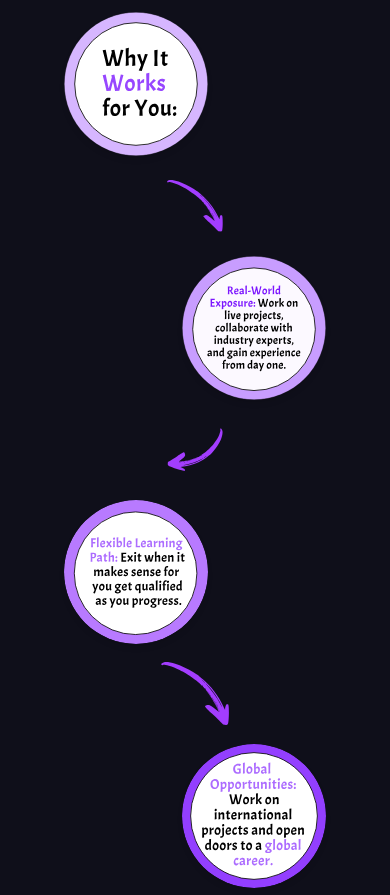
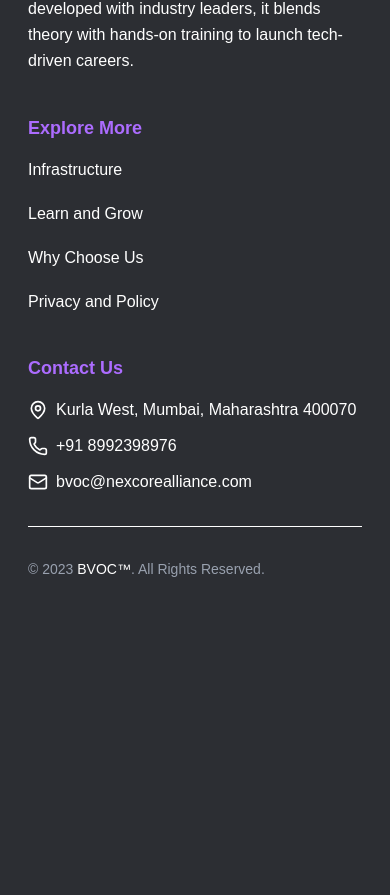
Before and after one commit to Code4Bharat1/BVOC_AIML, a Next.js app: page /whychooseus in a window 390 px wide. Shown: the part 6787-7682 px from the top of the page. After the commit the page ends 7366 px from the top, so only its background shows below. Built offline with nearby package versions, Linux system fonts and the light colour scheme.

Commit message:
Refactor MobileFlowChart component to use Next.js Image for optimized loading and improve layout structure

```diff
--- a/src/components/WhyChooseUs/TopBenefits.jsx
+++ b/src/components/WhyChooseUs/TopBenefits.jsx
@@ -3,6 +3,7 @@ import { motion, AnimatePresence, useAnimation } from "framer-motion";
 import { useInView } from "framer-motion";
 import React, { useState, useRef, useEffect } from "react";
 import { ChevronDown } from "lucide-react";
+import Image from "next/image";
 
 const CenteredBoxWithCards = () => {
   const cards = [
@@ -286,63 +287,75 @@ const CenteredBoxWithCards = () => {
   );
 };
 
-// 👇 MobileFlowChart component
 const MobileFlowChart = () => {
   return (
-    <div className="flex flex-col items-center px-4 text-white space-y-4">
-      <div className="w-full max-w-xs relative space-y-4">
-        <div className="flex justify-start">
-          <img
+    <div className="flex flex-col items-center px-4 py-0 text-white">
+      <div className="w-full max-w-xs relative h-[700px]">
+        {/* Step 1: Left */}
+        <Image
           src="/x3.svg"
           alt="Why It Works for You"
-            className="w-36 h-36 object-contain rounded-full shadow-md transition-transform duration-300 hover:scale-110"
+          width={144}
+          height={144}
+          className="absolute top-0 left-4"
         />
-        </div>
-        <div className="flex justify-center">
-          <img
+
+        {/* Arrow 1 */}
+        <Image
           src="/purple-arrow-down.svg"
-            alt="Arrow"
-            className="w-14 h-17 object-contain"
+          alt="Arrow 1"
+          width={68}
+          height={68}
+          className="absolute top-[90px] right-18"
         />
-        </div>
-        <div className="flex justify-end">
-          <img
+
+        {/* Step 2: Right */}
+        <Image
           src="/x1.svg"
           alt="Real-World Experience"
-            className="w-36 h-36 object-contain rounded-full shadow-md transition-transform duration-300 hover:scale-110"
+          width={144}
+          height={144}
+          className="absolute top-[160px] right-4"
         />
-        </div>
-        <div className="flex justify-center">
-          <img
+
+        {/* Arrow 2 */}
+        <Image
           src="/purple-arrow-down2.svg"
-            alt="Arrow"
-            className="w-14 h-17 object-contain"
+          alt="Arrow 2"
+          width={68}
+          height={68}
+          className="absolute top-[300px] right-30"
         />
-        </div>
-        <div className="flex justify-start">
-          <img
+
+        {/* Step 3: Left */}
+        <Image
           src="/x2.svg"
           alt="Flexible Learning Path"
-            className="w-36 h-36 object-contain rounded-full shadow-md transition-transform duration-300 hover:scale-110"
+          width={144}
+          height={144}
+          className="absolute top-[350] left-4"
         />
-        </div>
-        <div className="flex justify-center">
-          <img
+
+        {/* Arrow 3 */}
+        <Image
           src="/purple-arrow-down3.svg"
-            alt="Arrow"
-            className="w-17 h-17 object-contain"
+          alt="Arrow 3"
+          width={68}
+          height={68}
+          className="absolute top-[450px] left-40"
         />
-        </div>
-        <div className="flex justify-end">
-          <img
+
+        {/* Step 4: Right */}
+        <Image
           src="/x4.svg"
           alt="Global Opportunities"
-            className="w-36 h-36 object-contain rounded-full shadow-md transition-transform duration-300 hover:scale-110"
+          width={144}
+          height={144}
+          className="absolute top-[530px] right-4"
         />
-        </div>
       </div>
     </div>
   );
 };
 
-export default CenteredBoxWithCards;
+export default MobileFlowChart;
```
Lines whose indentation alone changed are shown as unchanged.
